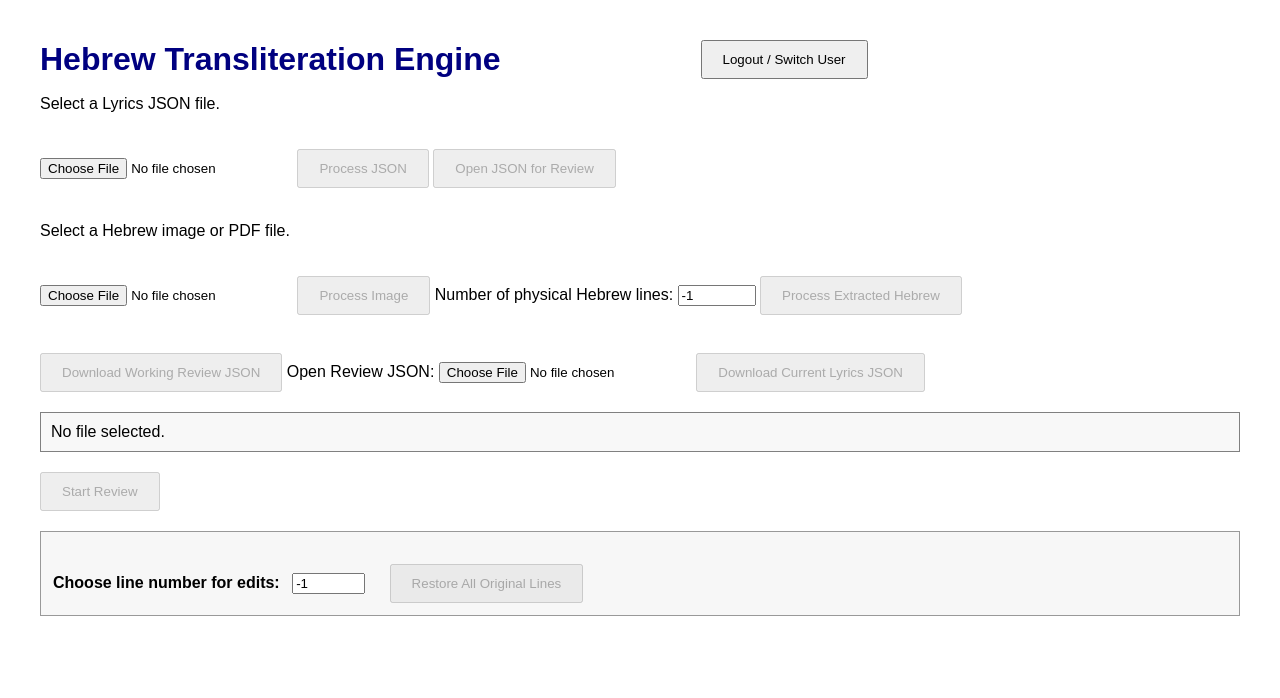
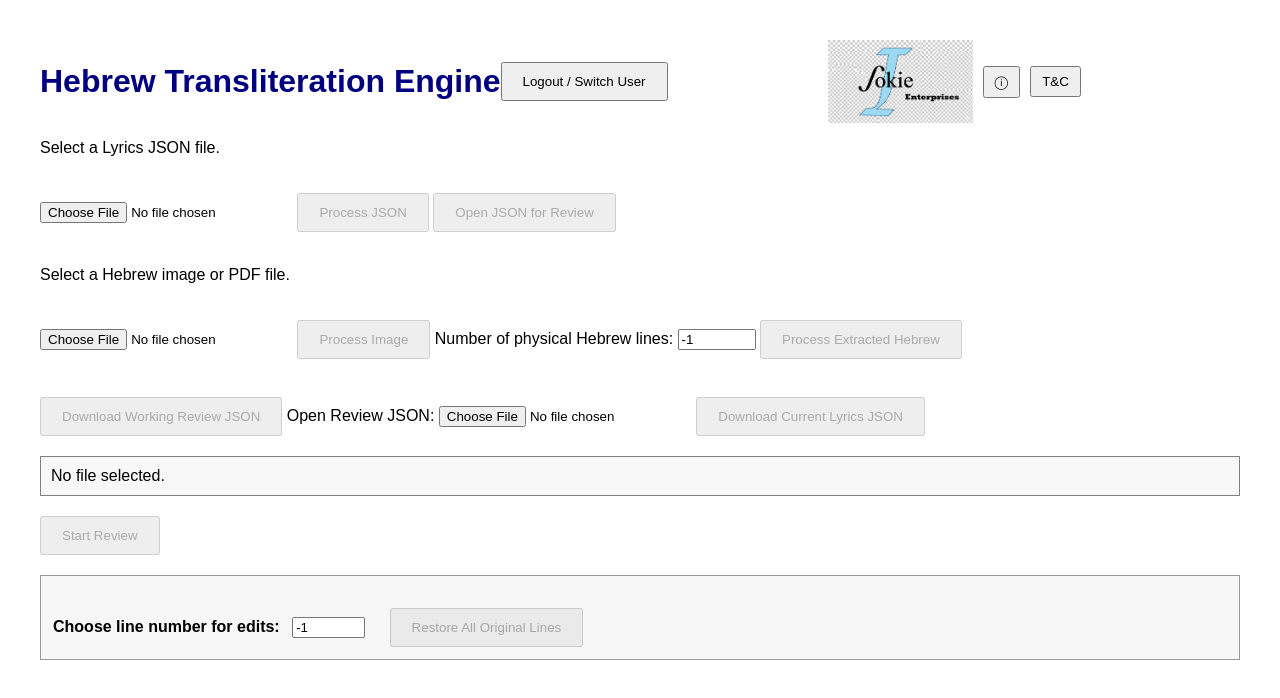
Before and after one commit to misokol-earthlink/TransliterationEngine, a website: page TransliterationEngine.html in a window 1280 px wide. Drawn offline with Linux system fonts and the light colour scheme.

Commit message:
Add files via upload

```diff
--- a/TransliterationEngine.html
+++ b/TransliterationEngine.html
@@ -16,15 +16,31 @@ h1 {
 .title-row {
     display: flex;
     align-items: center;
-    gap: 200px;
+}
+
+.title-row h1 {
+    margin-right: 200px;
+}
+
+#logoutButton {
+    margin-top: 0;
+}
+
+#developerLogo {
+    width: 145px;
+    height: auto;
+    margin-left: 160px;
+}
+
+#aboutButton,
+#termsButton {
+    margin-top: 0;
+    margin-left: 10px;
+    padding: 6px 10px;
 }
 
 .title-row h1 {
     margin: 0;
-}
-
-#logoutButton {
-    margin-top: 0;
 }
 #status {
     margin-top: 20px;
@@ -292,8 +308,27 @@ color: royalblue;
     type="button">
     Logout / Switch User
   </button>
+
+  <img
+    id="developerLogo"
+    src="ISokieLogo_Clear.png"
+    alt="I_Sokie Enterprises"
+  >
+
+  <button
+    id="aboutButton"
+    type="button"
+    title="About">
+    ⓘ
+  </button>
+
+  <button
+    id="termsButton"
+    type="button"
+    title="Terms and Conditions">
+    T&amp;C
+  </button>
 </div>
-
 <p>Select a Lyrics JSON file.</p>
 
 <input    type="file"
```
